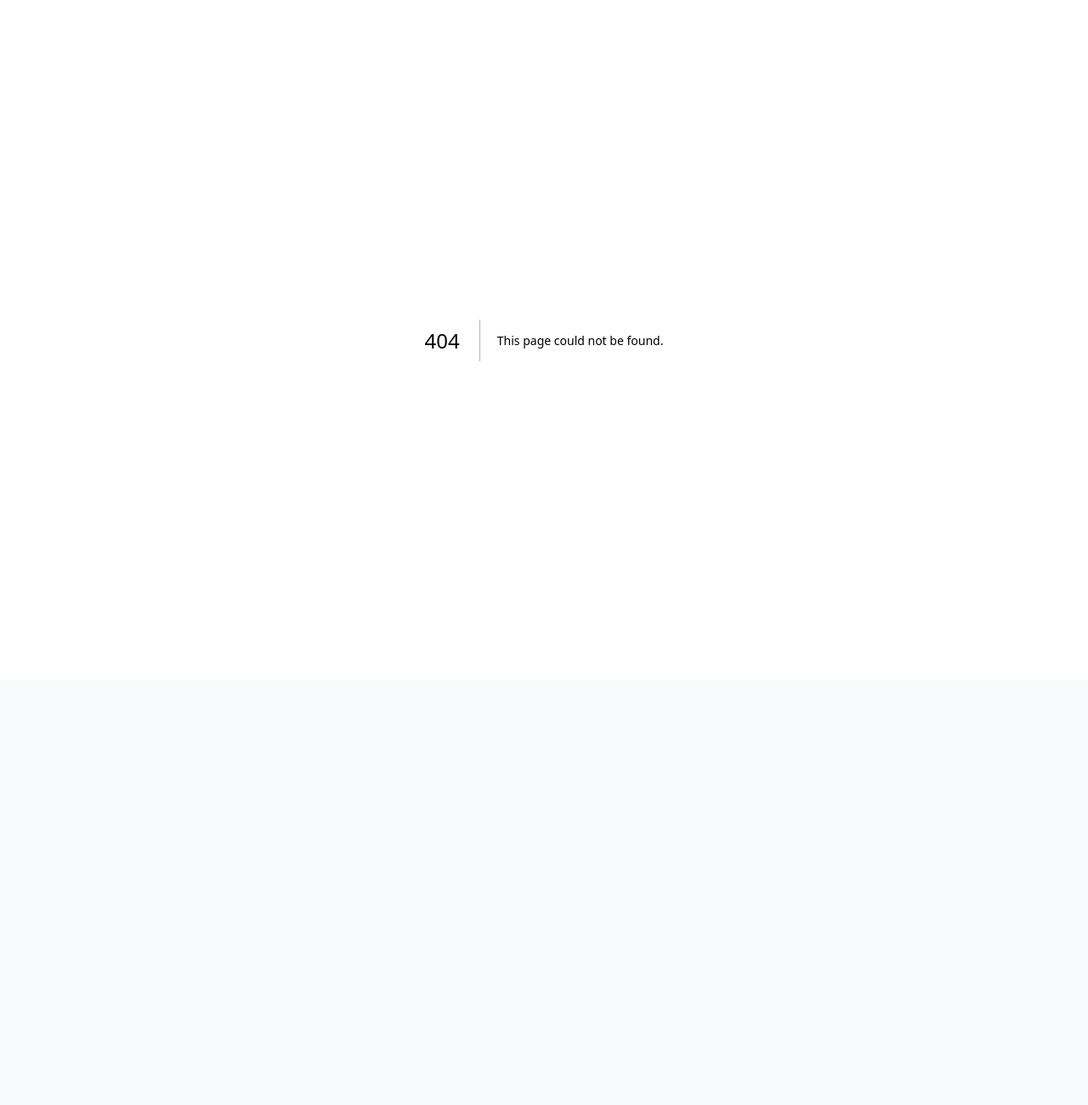
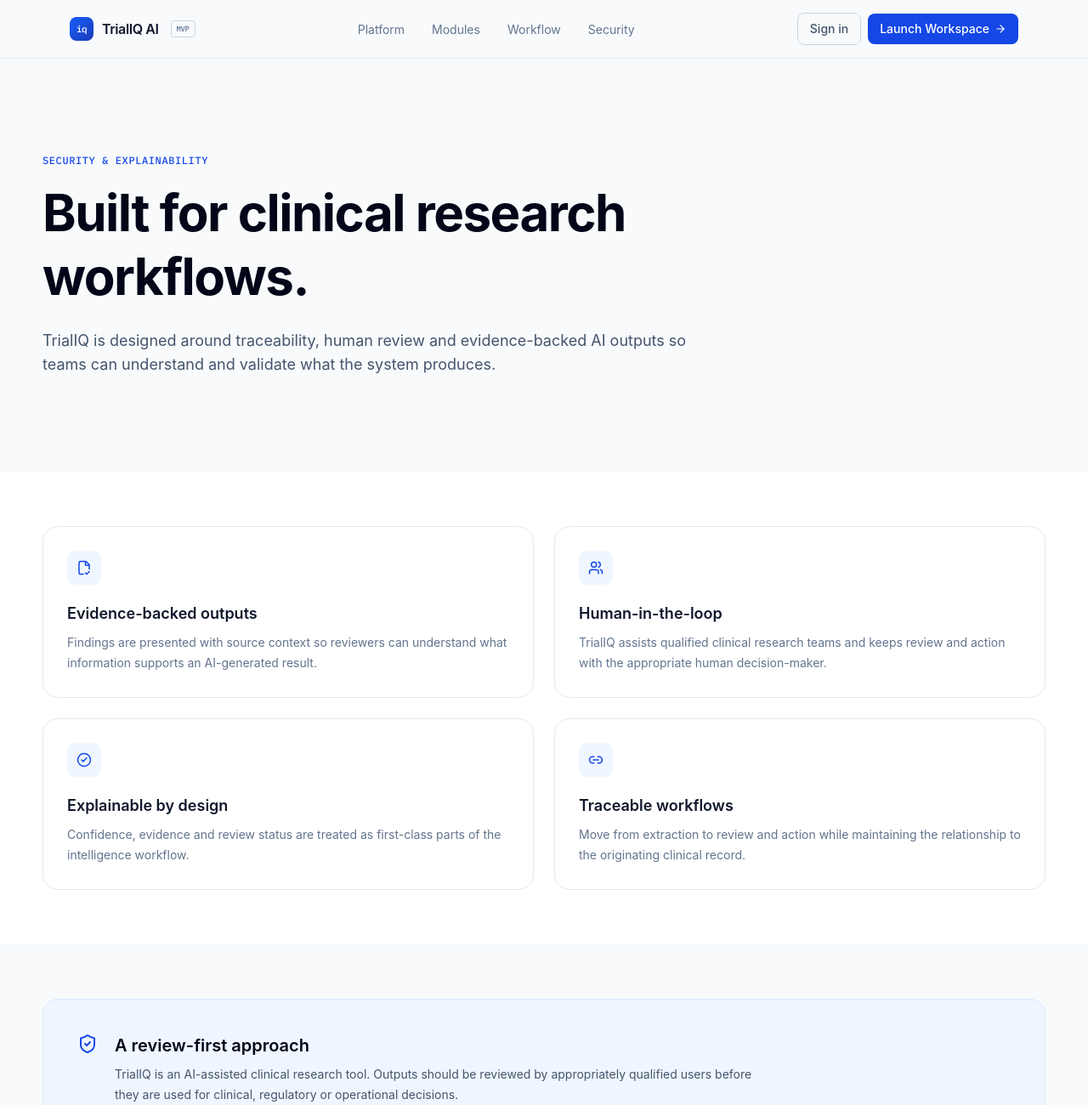
Before and after one commit to Zunaid24/trialiq, a Next.js app: page /security in a window 1280 px wide. Before the commit this address had no page. Shown: the top 1300 px of the page at 85% size. Before the commit the page ends 800 px from the top, so only its background shows below. Built offline with nearby package versions, Linux system fonts and the light colour scheme.

Commit message:
Add security information page

```diff
--- /dev/null
+++ b/app/security/page.tsx
@@ -0,0 +1,63 @@
+import Link from "next/link";
+import { ArrowRight, CheckCircle2, FileCheck2, ShieldCheck, Link2, Users } from "lucide-react";
+import Navbar from "@/components/Navbar";
+import Footer from "@/components/Footer";
+
+const principles = [
+  { icon: FileCheck2, title: "Evidence-backed outputs", text: "Findings are presented with source context so reviewers can understand what information supports an AI-generated result." },
+  { icon: Users, title: "Human-in-the-loop", text: "TrialIQ assists qualified clinical research teams and keeps review and action with the appropriate human decision-maker." },
+  { icon: CheckCircle2, title: "Explainable by design", text: "Confidence, evidence and review status are treated as first-class parts of the intelligence workflow." },
+  { icon: Link2, title: "Traceable workflows", text: "Move from extraction to review and action while maintaining the relationship to the originating clinical record." },
+];
+
+export default function SecurityPage() {
+  return (
+    <main className="min-h-screen bg-slate-50">
+      <Navbar />
+      <section className="px-5 py-20 md:px-8 md:py-28">
+        <div className="mx-auto max-w-[1180px]">
+          <p className="font-mono text-xs font-medium uppercase tracking-wider text-blue-700">Security & Explainability</p>
+          <h1 className="mt-4 max-w-4xl text-4xl font-bold leading-tight tracking-tight text-slate-950 md:text-6xl">Built for clinical research workflows.</h1>
+          <p className="mt-6 max-w-3xl text-base leading-7 text-slate-600 md:text-lg">TrialIQ is designed around traceability, human review and evidence-backed AI outputs so teams can understand and validate what the system produces.</p>
+        </div>
+      </section>
+
+      <section className="bg-white px-5 py-16 md:px-8">
+        <div className="mx-auto max-w-[1180px]">
+          <div className="grid gap-6 md:grid-cols-2">
+            {principles.map((item) => {
+              const Icon = item.icon;
+              return (
+                <div key={item.title} className="rounded-2xl border border-slate-200 bg-white p-7">
+                  <div className="flex h-10 w-10 items-center justify-center rounded-lg bg-blue-50 text-blue-700"><Icon size={18} /></div>
+                  <h2 className="mt-5 text-lg font-semibold text-slate-900">{item.title}</h2>
+                  <p className="mt-2 text-sm leading-6 text-slate-500">{item.text}</p>
+                </div>
+              );
+            })}
+          </div>
+        </div>
+      </section>
+
+      <section className="px-5 py-16 md:px-8">
+        <div className="mx-auto max-w-[1180px] rounded-2xl border border-blue-100 bg-blue-50 p-8 md:p-10">
+          <div className="flex flex-col gap-5 md:flex-row md:items-start">
+            <ShieldCheck className="shrink-0 text-blue-700" size={24} />
+            <div>
+              <h2 className="text-xl font-semibold text-slate-950">A review-first approach</h2>
+              <p className="mt-2 max-w-3xl text-sm leading-6 text-slate-600">TrialIQ is an AI-assisted clinical research tool. Outputs should be reviewed by appropriately qualified users before they are used for clinical, regulatory or operational decisions.</p>
+            </div>
+          </div>
+        </div>
+      </section>
+
+      <section className="px-5 pb-16 md:px-8">
+        <div className="mx-auto max-w-[1180px] flex flex-col justify-between gap-6 rounded-2xl bg-slate-950 px-7 py-12 text-white md:flex-row md:items-center md:px-12">
+          <div><h2 className="text-2xl font-bold md:text-3xl">Ready to review TrialIQ?</h2><p className="mt-3 text-sm text-slate-300">Open the workspace to explore the intelligence modules.</p></div>
+          <Link href="/dashboard" className="group inline-flex w-fit items-center gap-2 rounded-md bg-blue-600 px-5 py-3 text-sm font-medium text-white hover:bg-blue-500">Launch Workspace <ArrowRight size={16} className="transition-transform group-hover:translate-x-0.5" /></Link>
+        </div>
+      </section>
+      <Footer />
+    </main>
+  );
+}
```
